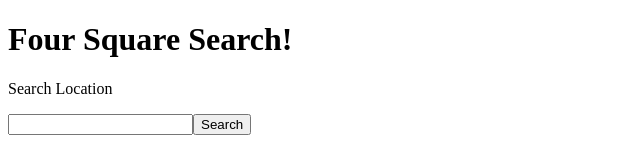
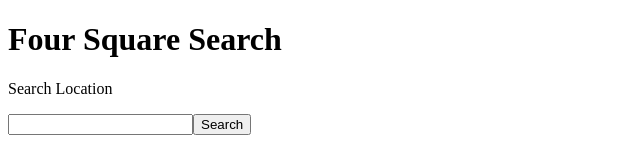
Before and after one commit to DilwoarH/Four-Square-Search, an Angular app: page / in a window 1280 px wide. Shown: the top 151 px of the page, without its empty margins (0-640 px from the left). Built offline with nearby package versions, Linux system fonts and the light colour scheme.

Commit message:
updates to text

```diff
--- a/src/app/header/header.component.html
+++ b/src/app/header/header.component.html
@@ -1,3 +1,3 @@
 <h1>
-  Four Square Search!
+  Four Square Search
 </h1>
```
Also changed, not shown: 1 other file (tests, documents, lock files or other folders).
